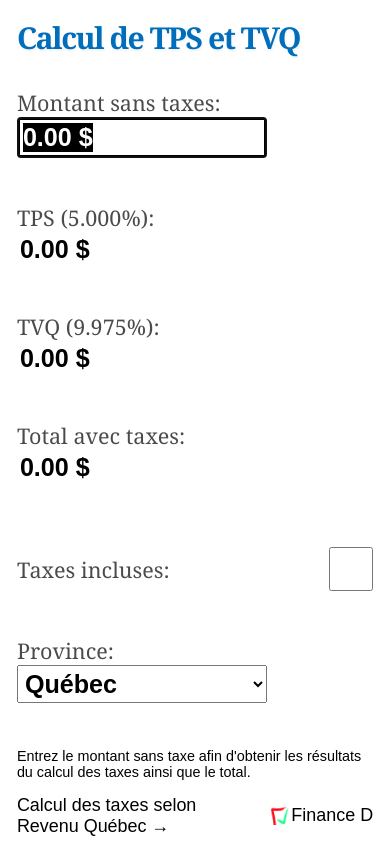
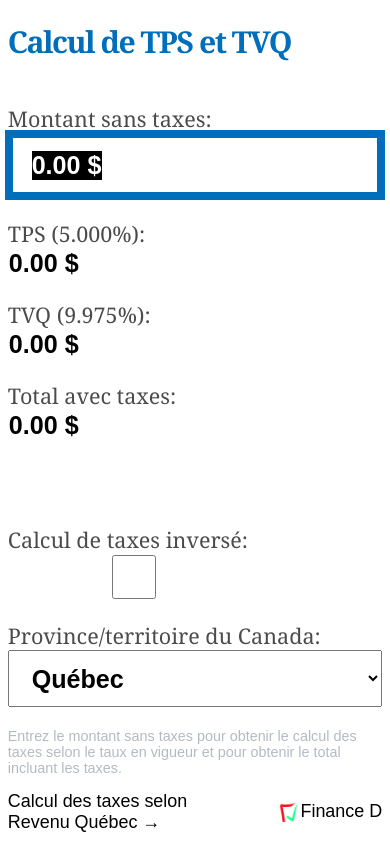
Before and after one commit to alex-drocks/calcul-taxes, a Next.js app: page / in a window 390 px wide. Built offline with nearby package versions, Linux system fonts and the light colour scheme.

Commit message:
Improved responsive styles with emphasis on small mobile phone usage.

```diff
--- a/components/TaxCalculator/TaxCalculator.js
+++ b/components/TaxCalculator/TaxCalculator.js
@@ -82,7 +82,7 @@ export default function TaxCalculator() {
     <div className={styles.calculator}>
 
       <div className={styles.card}>
-        <h1>Calcul de {province === "Québec" ? "TPS" : "TVH"} et TVQ</h1>
+        <h1 className="no-select">Calcul de {province === "Québec" ? "TPS" : "TVH"} et TVQ</h1>
 
         <div className={`${styles.field} montant`}>
           <label htmlFor="montant"><h2>Montant sans taxes:</h2></label>
@@ -168,16 +168,14 @@ export default function TaxCalculator() {
           />
         </div>
 
-        <div className={styles.spacer}/>
-
-        <div className={`${styles.field} taxeIn`}>
-          <label htmlFor="taxeIn"><h2>Taxes incluses:</h2></label>
+        <div className={`${styles.field} ${styles.spacerTop} ${styles.taxeIn}`}>
+          <label htmlFor="taxeIn"><h2>Calcul de taxes inversé:</h2></label>
           <input type="checkbox" value="taxeIn" id="taxeIn"
                  onChange={e => setTaxeIn(e.target.checked)}/>
         </div>
 
-        <div className={`${styles.field} province`}>
-          <label htmlFor="province"><h2>Province:</h2></label>
+        <div className={`${styles.field} ${styles.province}`}>
+          <label htmlFor="province"><h2>Province/territoire du Canada:</h2></label>
           <select name="province" id="province" defaultValue="Québec"
                   onChange={e => setProvince(e.target.value)}>
             <option value="Alberta">Alberta</option>
@@ -196,14 +194,24 @@ export default function TaxCalculator() {
         </div>
       </div>
 
-      {
-        taxeIn ? (
-          <p> Entrez le total (incluant les taxes) afin d'obtenir les résultats du calcul des taxes ainsi que le montant
-            net.</p>
-        ) : (
-          <p>Entrez le montant sans taxe afin d'obtenir les résultats du calcul des taxes ainsi que le total.</p>
-        )
-      }
+      <div>
+        {
+          taxeIn ? (
+            <p className={"light-gray"}>
+              Puisque le mode de calcul inversé est actif,
+              entrez le total incluant les taxes pour calculer les taxes incluses
+              dans ce montant et pour obtenir le montant net avant taxes.
+            </p>
+          ) : (
+            <p className={"light-gray"}>
+              Entrez le montant sans taxes pour obtenir le calcul des taxes selon le taux en vigueur
+              et pour obtenir le total incluant les taxes.
+            </p>
+          )
+        }
+      </div>
+
+
       <div className={styles.footer}>
         {province === "Québec" ?
           (
--- a/components/TaxCalculator/TaxCalculator.module.css
+++ b/components/TaxCalculator/TaxCalculator.module.css
@@ -5,25 +5,12 @@
 
 .calculator h1 {
   color: var(--blue);
-  text-shadow: 1px 2px 2px rgba(0, 8, 27, .05);
-  margin: 0 0 1em 0;
+  margin: 0 0 calc(var(--vertical-spacing) * 2) 0;
 }
 
 .card {
-  padding: 30px 35px 15px 35px;
-  min-height: 260px;
-  box-shadow: 1px 2px 8px rgba(0, 8, 27, 0.42);
-  transition: all .2s;
-  width: 100%;
-  height: 100%;
-}
-
-.card:hover {
-  box-shadow: 1px 1px 5px rgba(0, 8, 27, 0.55);
-}
-
-.spacer {
-  margin-top: 3.5em;
+  padding: 30px 50px;
+  box-shadow: 1px 2px 8px rgba(0, 8, 27, 0.3);
 }
 
 .field {
@@ -34,13 +21,14 @@
   user-select: none;
 }
 
-.field h2 {
-  margin: 0;
+
+.field label {
+  min-width: 40%;
+  opacity: 0.7;
 }
 
-.field label {
-  min-width: 45%;
-  opacity: 0.7;
+.field label h2 {
+  margin: 0;
 }
 
 .field select,
@@ -48,13 +36,18 @@
   font-weight: 700;
   font-size: 1.4em;
   padding: 0.5em 0.75em;
+  margin: 0;
   max-width: 55%;
   width: 55%;
-  margin: .25em 0;
 }
 
 .field input {
-  border: 3px solid var(--main-text-color);
+  border: 4px solid var(--blue);
+}
+
+.field input:focus,
+.field select:focus {
+  outline: 4px solid var(--blue);
 }
 
 
@@ -63,24 +56,22 @@
   height: calc(1em + 0.75em);
 }
 
-
 .field input[readonly] {
   color: var(--main-text-color);
-  /*opacity: 0.76;*/
   background: none;
   border: none;
 }
 
 .field input[readonly]:focus {
-  color: var(--main-text-color);
-  background: none;
-  border: none;
   outline: none;
 }
 
-.field input[readonly]:focus,
-.field input[readonly]:hover {
-  opacity: 1;
+.spacerTop {
+  margin-top: calc(var(--vertical-spacing) * 4);
+}
+
+.field.taxeIn {
+  margin-bottom: var(--vertical-spacing);
 }
 
 .footer {
@@ -102,56 +93,51 @@
 }
 
 @media screen and (max-width: 1024px) {
-  .container {
-    min-height: auto;
-  }
-
-  .calculator {
-    width: 96%;
-    max-width: 800px;
-  }
-
   .card {
     padding: 0;
     box-shadow: none;
   }
 
-  .card:hover {
-    box-shadow: none;
-  }
-
-  .field {
-    margin-bottom: 1em;
-  }
-
   .field input[type="text"],
   .field select {
-    max-width: 100%;
     min-width: 250px;
   }
 }
 
-@media screen and (max-width: 700px) {
-  .calculator {
+@media screen and (max-width: 746px) {
+  .field select {
     width: 100%;
-  }
-
-  .field {
-    margin-bottom: 1.4em;
+    min-width: 100%;
+    max-width: 100%;
+    flex-wrap: wrap;
   }
 }
 
-@media screen and (max-width: 486px) {
-  .calculator {
+@media screen and (max-width: 463px) {
+  .field input[type="text"]:not(:read-only),
+  .field select {
     width: 100%;
+    max-width: 100%;
   }
 
+  .field input:read-only {
+    min-width: 250px;
+  }
+  .field label {
+    min-width: 195px;
+  }
+}
+
+@media screen and (max-width: 416px) {
   .field {
-    margin-bottom: 2.5em;
+    margin-bottom: var(--vertical-spacing);
   }
 
-  .field input, .field select {
-    margin: 0;
-    padding: 3px;
+  .field input:read-only {
+    padding: 0;
+  }
+
+  .field input {
+    margin: 1px;
   }
 }
--- a/styles/globals.css
+++ b/styles/globals.css
@@ -3,9 +3,8 @@
   --main-text-color: #000;
   --blue: #006ebb;
   --light-gray: rgba(8, 27, 51, 0.3);
-  --header-bg: var(--background);
-  --vertical-spacing: 2vh;
-  --horizontal-spacing: 2vh;
+  --vertical-spacing: 2.5vh;
+  --horizontal-spacing: 2vw;
 }
 
 html,
@@ -18,6 +17,7 @@ body {
 }
 
 body {
+  height: 100vh;
   background: var(--background);
   box-sizing: border-box;
   -webkit-font-smoothing: antialiased;
@@ -31,12 +31,8 @@ body {
   box-sizing: border-box;
 }
 
-h1, h2, h3 {
+h1, h2 {
   font-family: "Georgia", "Arial", sans-serif;
-}
-
-h2, h3 {
-  font-weight: 300;
 }
 
 h1 {
@@ -45,13 +41,10 @@ h1 {
 }
 
 h2 {
+  font-weight: 300;
   font-size: 1.2em;
 }
 
-h3 {
-  font-size: 1em;
-  letter-spacing: -.015em;
-}
 
 p,
 ul,
@@ -65,6 +58,15 @@ a {
   color: #000;
 }
 
+.text-link::after {
+  content: " \2192"; /*right arrow html entity*/
+}
+
+.text-link:hover,
+.text-link:focus {
+  text-decoration: underline;
+}
+
 button,
 input[type="submit"] {
   font-weight: 500;
@@ -72,7 +74,6 @@ input[type="submit"] {
   -webkit-appearance: none;
   padding: 1.5em 2.5em;
   background-color: var(--main-text-color);
-
   display: inline-block;
   width: 100%;
   height: auto;
@@ -102,22 +103,20 @@ input[type="submit"]:hover {
 /*app root div*/
 #__next {
   position: relative;
-  min-height: 100vh;
+  min-height: 100%;
 }
 
 .page-container {
   overflow-x: hidden;
-  animation: fadeIn ease 1.4s;
-  -webkit-animation: fadeIn ease 1.4s;
+  animation: fadeIn ease 1.3s;
+  -webkit-animation: fadeIn ease 1.3s;
 }
 
 .container {
   padding: var(--vertical-spacing) var(--horizontal-spacing);
-  min-height: 100vh;
   display: flex;
   flex-direction: column;
   align-items: center;
-  justify-content: center;
 }
 
 .full-screen-width {
@@ -128,15 +127,6 @@ input[type="submit"]:hover {
   margin-left: -50vw;
   margin-right: -50vw;
   overflow: hidden;
-}
-
-.text-link::after {
-  content: " \2192"; /*right arrow html entity*/
-}
-
-.text-link:hover,
-.text-link:focus {
-  text-decoration: underline;
 }
 
 .no-wrap {
@@ -150,6 +140,10 @@ input[type="submit"]:hover {
 
 .no-select {
   user-select: none;
+}
+
+.light-gray {
+  color: var(--light-gray)
 }
 
 
```
Also changed, not shown: components/ContactForm/ContactForm.js (deleted, +0 -200 lines), components/ContactForm/ContactForm.module.css (deleted, +0 -43 lines), components/ModernImage/ModernImage.js (deleted, +0 -27 lines), components/Video/Video.js (deleted, +0 -20 lines), components/Video/Video.module.css (deleted, +0 -7 lines).
